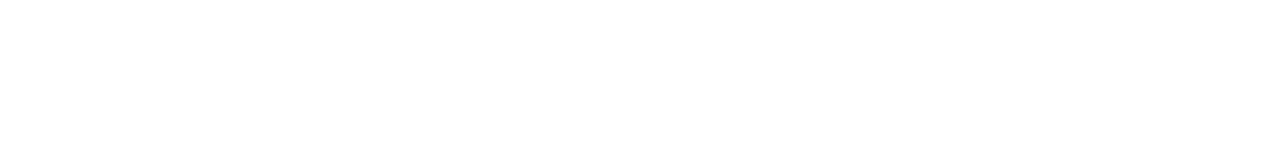
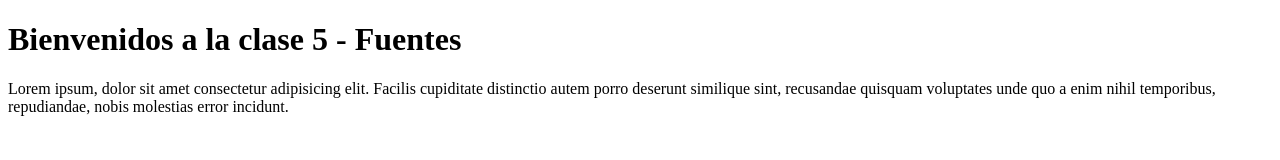
Before and after one commit to tomyp10/proyecto-clase-5, a plain HTML site: page index.html in a window 1280 px wide. Drawn offline with Linux system fonts and the light colour scheme.

Commit message:
add: creación de css y reset general

```diff
--- a/index.html
+++ b/index.html
@@ -4,11 +4,14 @@
 <head>
     <meta charset="UTF-8">
     <meta name="viewport" content="width=device-width, initial-scale=1.0">
-    <title>Document</title>
+    <title>Clase 5 - CSS</title>
 </head>
 
 <body>
-
+    <h1>Bienvenidos a la clase 5 - Fuentes</h1>
+    <p>Lorem ipsum, dolor sit amet consectetur adipisicing elit. Facilis cupiditate distinctio autem porro deserunt
+        similique sint, recusandae quisquam voluptates unde quo a enim nihil temporibus, repudiandae, nobis molestias
+        error incidunt.</p>
 </body>
 
 </html>
--- /dev/null
+++ b/styles.css
@@ -0,0 +1,5 @@
+* {
+    margin: 0;
+    padding: 0;
+    box-sizing: border-box;
+}
```
